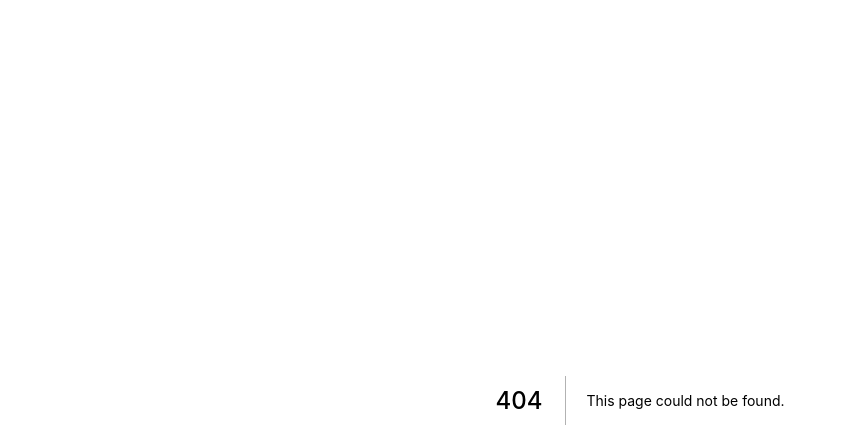
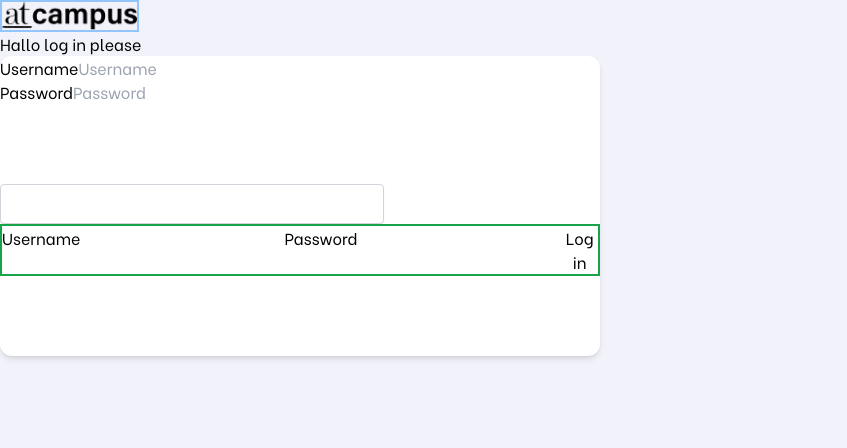
Before and after one commit to tonystr/note-taking-frontend, a Next.js app: page /login in a window 1280 px wide. Before the commit this address had no page. Shown: the top 448 px of the page, without its empty margins (0-847 px from the left). Built offline with nearby package versions, Linux system fonts and the light colour scheme.

Commit message:
page up, working on labels

```diff
--- /dev/null
+++ b/pages/login.tsx
@@ -0,0 +1,46 @@
+import atCampusLogo from 'icons/atcampus_logo_black.png';
+
+function InputField({text }) {
+    return (
+        <div>
+            <label>{text}</label>
+            <input type="text" placeholder={text}/>
+        </div>
+    );
+}
+
+function LoginPage() {
+    return (
+        <div className="h-full w-wull bg-purple-5">
+            <div >
+                <img src={atCampusLogo.src} width={atCampusLogo.width} alt=''
+                className="border-2 border-blue-300"/>
+            </div>
+            Hallo log in please
+
+            {/* Login panel */}
+            <div className='w-[600px] h-[300px] bg-white rounded-xl shadow-md'>
+                <form>
+                    <InputField text="Username"/>
+                    <InputField text="Password"/>
+                </form>
+
+                <form className='mt-20'>
+                    <input name="email" className=" block w-96 h-10 outline-none border border-gray-300 focus:border-form-border-active focus:bg-transparent shadow-sm rounded placeholder-transparent peer " placeholder="E-post" />
+                </form>
+                <form className='flex border-2 border-green-600'>
+                  <label className='mx-0'>Username</label>
+                  <input id="name" type="text" required className='login rounded-sm' />
+                  <label >Password</label>
+                  <input id="password" type="text" autoComplete='password' required />
+                  <button type="submit">Log in</button>
+                </form>
+            </div>
+
+
+
+        </div>
+    );
+}
+
+export default LoginPage;
```
Also changed, not shown: icons/atcampus-full-logo.svg (added), styles/globals.css (line endings or trailing spaces), 1 other file (tests, documents, lock files or other folders).
